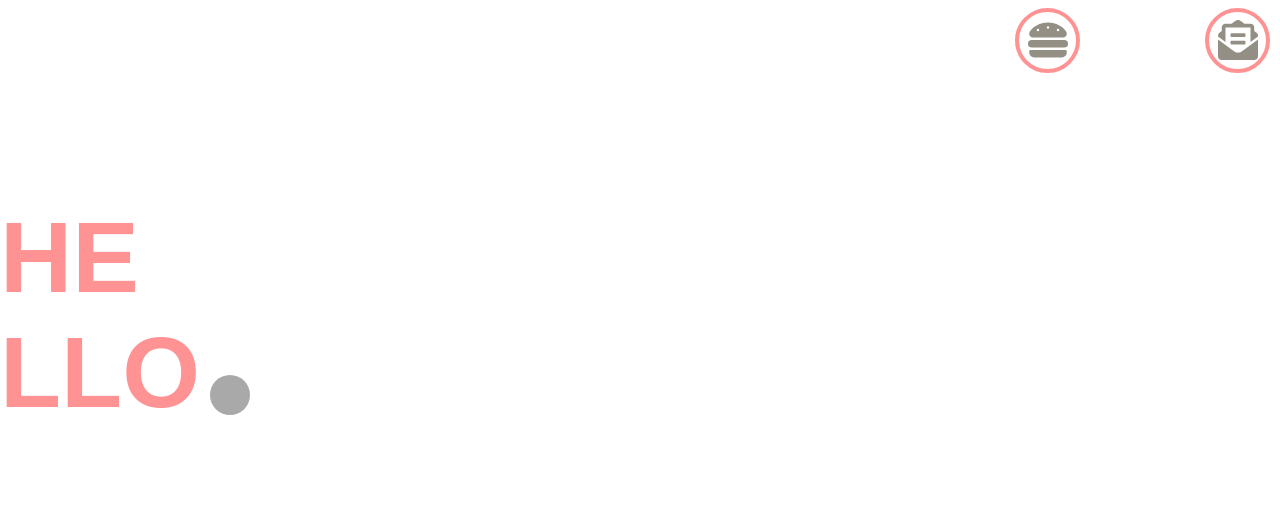
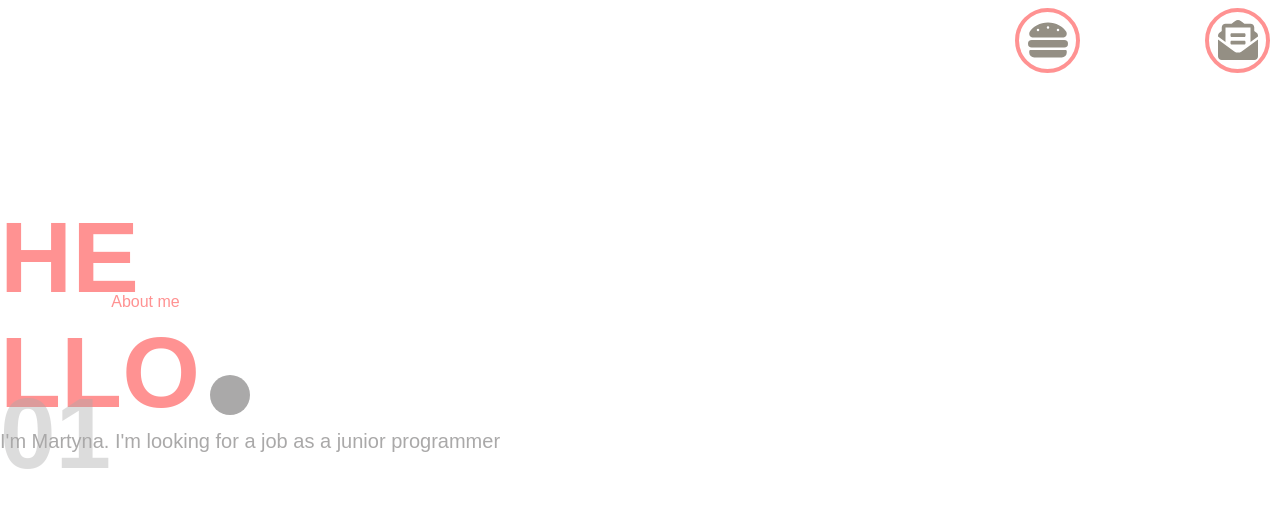
Before and after one commit to martynakiljan/my_portfolio, a React (Create React App) app: page / in a window 1280 px wide. Shown: the top 508 px of the page. Built offline with nearby package versions, Linux system fonts and the light colour scheme.

Commit message:
adding AboutMe component

```diff
--- /dev/null
+++ b/src/components/AboutMe/AboutMe.js
@@ -0,0 +1,14 @@
+import React from 'react';
+import {StyledAboutMeTitle,StyledNumber} from './StyledAboutMe.styled'
+
+
+const AboutMe = () => {
+return (
+
+    <StyledAboutMeTitle> <StyledNumber>01</StyledNumber>About me</StyledAboutMeTitle>
+)
+
+
+}
+
+export default AboutMe
--- /dev/null
+++ b/src/components/AboutMe/StyledAboutMe.styled.js
@@ -0,0 +1,23 @@
+import styled from 'styled-components';
+
+export const StyledAboutMeTitle = styled.div`
+    /* position: relative;
+    top: 600px; */
+    display: flex;
+    margin-left: 20px;
+    color: ${({ theme }) => theme.mainColorPastel};
+    font-size: ${({ theme }) => theme.title};
+    margin: 0;
+    padding: 0;
+
+
+`;
+export const StyledNumber = styled.h2`
+  /* position: absolute; */
+  /* bottom: 0px; */
+  color: ${({ theme }) => theme.mainColorGray};
+  font-size: ${({ theme }) => theme.fontSize.number};
+  opacity: 0.4;
+
+
+`;
--- a/src/components/Header/Header.js
+++ b/src/components/Header/Header.js
@@ -1,6 +1,6 @@
 
 import React from 'react';
-import {StyledMainTitle, StyledDot, StyledBoxDot} from './StyledMainTitle'
+import {StyledMainTitle, StyledDot, StyledBoxDot, StyledSecondaryTitle} from './StyledMainTitle'
 
 const Header = () => {
   return (
@@ -8,7 +8,16 @@ const Header = () => {
 
       <StyledMainTitle> he </StyledMainTitle>
 
-      <StyledMainTitle secondary> llo <StyledBoxDot><StyledDot/></StyledBoxDot> </StyledMainTitle>
+      <StyledMainTitle secondary> llo <StyledBoxDot><StyledDot/></StyledBoxDot>
+
+
+
+       </StyledMainTitle>
+       <StyledSecondaryTitle>
+        I'm Martyna. I'm looking for a job as a junior programmer
+        </StyledSecondaryTitle>
+
+
       </>
   )
 }
--- a/src/components/Header/StyledMainTitle.js
+++ b/src/components/Header/StyledMainTitle.js
@@ -1,6 +1,6 @@
 import styled, {css} from 'styled-components';
 
-export const StyledMainTitle = styled.h1`
+export const StyledMainTitle = styled.div`
 
   color: ${({ theme }) => theme.mainColorPastel};
   position: relative;
@@ -11,6 +11,7 @@ export const StyledMainTitle = styled.h1`
   font-weight:bold;
   margin: 0;
   padding: 0;
+  height: 100%;
 
 
 
@@ -23,6 +24,7 @@ export const StyledMainTitle = styled.h1`
      font-size: ${({ theme }) => theme.xxl};
      text-transform: uppercase;
      width: 100%;
+     height: 100%;
 
     `}
 
@@ -46,3 +48,12 @@ export const StyledDot = styled.div`
   height: 40px;
   border-radius: 50%;
 `;
+
+export const StyledSecondaryTitle = styled.h3`
+  position: relative;
+  top: 180px;
+  width: 100%;
+  font-size: 20px;
+  font-weight:${({ theme }) => theme.light};
+  color: ${({ theme }) => theme.mainColorGray};
+`;
--- a/src/components/Nav/StyledNav.styled.js
+++ b/src/components/Nav/StyledNav.styled.js
@@ -1,6 +1,7 @@
 import styled, {css} from 'styled-components';
 
 export const StyledNav = styled.div`
+  z-index: 1000;
   display: flex;
   position: fixed;
   top: 0;
--- a/src/components/Portfolio.js
+++ b/src/components/Portfolio.js
@@ -3,6 +3,7 @@ import Nav from './Nav/Nav'
 import { ThemeProvider } from 'styled-components';
 import {theme} from '../theme/mainTheme'
 import Header from './Header/Header.js'
+import AboutMe from './AboutMe/AboutMe'
 
 const Portfolio = () => {
 
@@ -12,6 +13,7 @@ const Portfolio = () => {
            <GlobalStyle/>
              <Nav/>
              <Header/>
+             <AboutMe/>
            </ThemeProvider>
         </>
     )
--- a/src/theme/GlobalStyle.js
+++ b/src/theme/GlobalStyle.js
@@ -2,7 +2,7 @@ import { createGlobalStyle } from 'styled-components';
 
 
 export const GlobalStyle = createGlobalStyle`
-  @import url('href="https://fonts.googleapis.com/css2?family=Rubik+Mono+One&family=Rubik:ital,wght@0,300;0,400;0,500;1,300&display=swap');
+  @import url(href="https://fonts.googleapis.com/css2?family=Bowlby+One+SC&display=swap");
 
   *, *::before, *::after {
     box-sizing: border-box;
--- a/src/theme/mainTheme.js
+++ b/src/theme/mainTheme.js
@@ -13,6 +13,8 @@ export const theme = {
     m: '2.1rem',
     l: '2.4rem',
     xl: '4rem',
-    xxl: '100rem',
+    title: '170rem',
+    number: '10rem',
+
   },
 };
```
